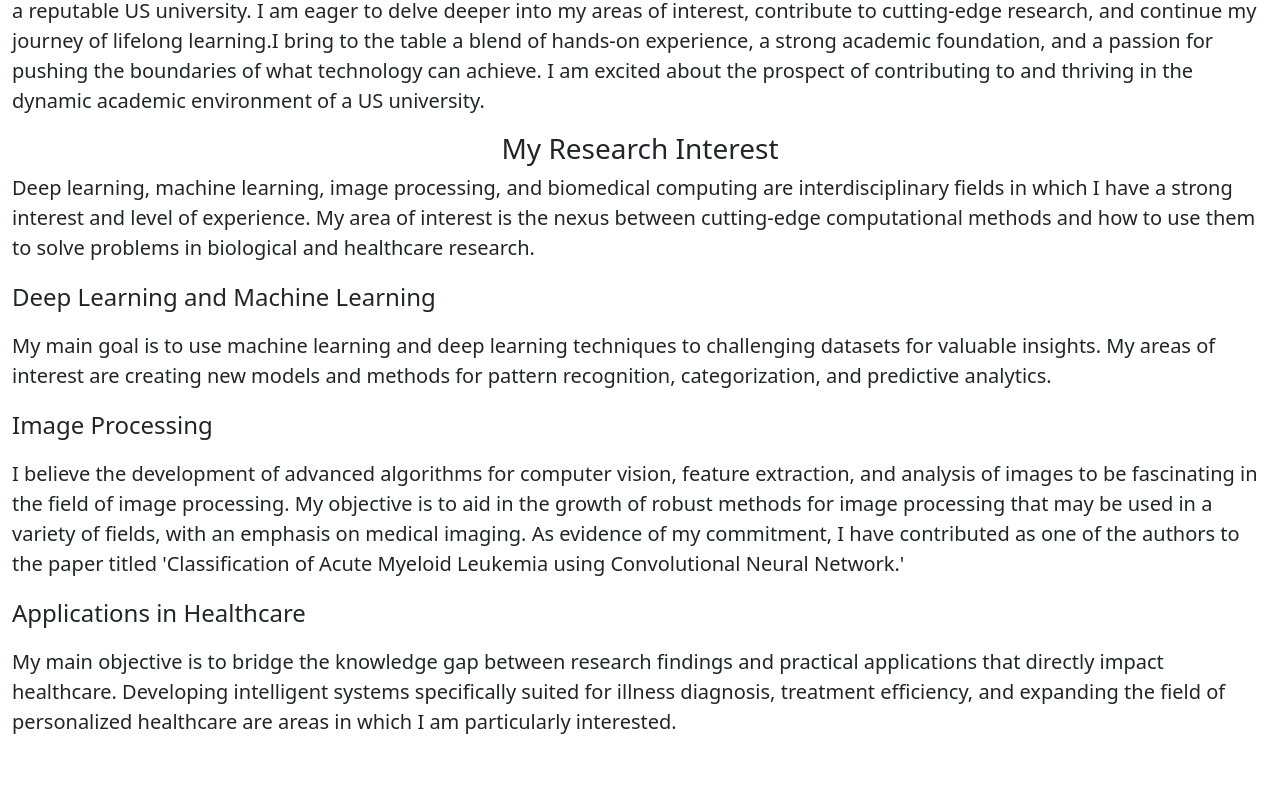
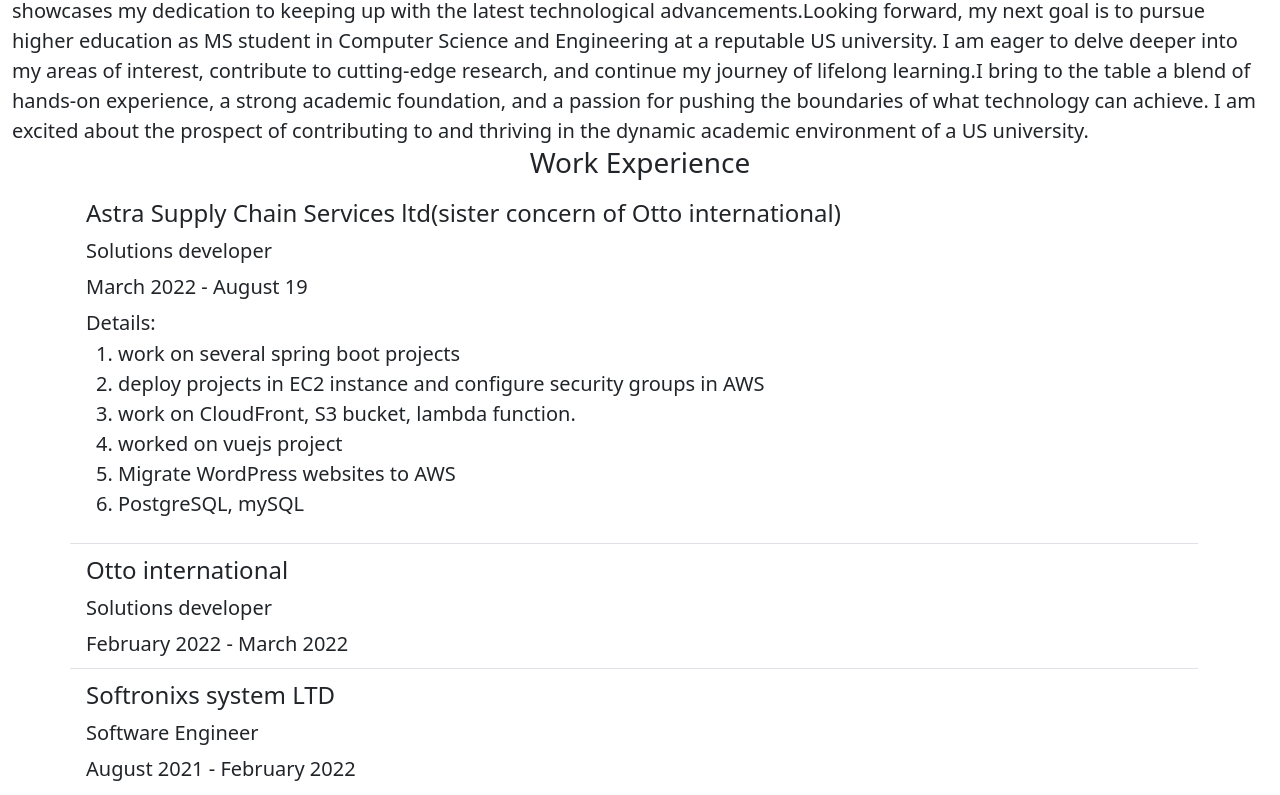
Before and after one commit to fahim-006/my_portfolio, a React (Create React App) app: page / in a window 1280 px wide. Shown: the part 760-1555 px from the top of the page. Built offline with nearby package versions, Linux system fonts and the light colour scheme.

Commit message:
version 1.0.1

```diff
--- a/src/Body/MainBody.js
+++ b/src/Body/MainBody.js
@@ -1,24 +1,23 @@
-import AboutMe from "./AboutMe";
-import Introduction from "./Introduction";
-import MyContactInfo from "./MyContactInfo";
-import MyEducation from "./MyEducation";
-import MyResearch from "./MyResearch";
-import MyResearchInterest from "./MyResearchInterest";
-import MyTechAndTools from "./MyTechAndTools";
-import MyWorkExperience from "./MyWorkExperience";
-import Statement from "./Statement";
+import AboutMe from './AboutMe';
+import Introduction from './Introduction';
+import MyContactInfo from './MyContactInfo';
+import MyEducation from './MyEducation';
+import MyResearch from './MyResearch';
+import MyResearchInterest from './MyResearchInterest';
+import MyTechAndTools from './MyTechAndTools';
+import MyWorkExperience from './MyWorkExperience';
+import Statement from './Statement';
 
 const MainBody = () => {
   return (
     <div>
       <Introduction />
       <AboutMe />
-      <MyResearchInterest />
+      <MyWorkExperience />
       <MyResearch />
       <MyTechAndTools />
-      <MyWorkExperience />
+      <MyResearchInterest />
       <MyEducation />
-      <Statement />
       <MyContactInfo />
     </div>
   );
--- a/src/data/Intro.js
+++ b/src/data/Intro.js
@@ -1,6 +1,6 @@
 const intro = [
-  "Greetings, I am Mashrur Hossain Khan",
-  "Seeking enrollment as a graduate student specializing in Machine Learning and Deep Learning for either a PhD or MS program at a reputable US university",
+  'Greetings, I am Mashrur Hossain Khan',
+  'Seeking enrollment as a graduate student specializing in cloud computing and cybersecurity for a MS program at a reputable US university',
 ];
 
 export default intro;
--- a/src/data/My_expertise/MyExpertiseCS.js
+++ b/src/data/My_expertise/MyExpertiseCS.js
@@ -1,50 +1,46 @@
 const MyExpertiseCS = [
   {
-    Category: "Software Engineering",
+    Category: 'Software Engineering',
     Algorithms: {
-      AlgoName: "",
+      AlgoName: '',
       details: [
         {
-          Name: "Software Development Methodologies",
-          Description:
-            "are approaches or frameworks that provide structure, guidance, and processes for the development of software systems.",
-          Algos: ["Waterfall Model", "Agile Methodology", "Scrum"],
+          Name: 'Software Development Methodologies',
+          Description: ': ',
+          Algos: ['Waterfall Model', 'Agile Methodology', 'Scrum'],
           LifeCycle: [],
           Tools: [],
         },
 
         {
-          Name: "DevOps",
-          Description:
-            "Short for Development and Operations, is a set of practices, principles, and cultural philosophies aimed at improving collaboration and communication between software development (Dev) and IT operations (Ops) teams.",
+          Name: 'DevOps',
+          Description: ': ',
           Algos: [],
           /*Life-cycle*/
           LifeCycle: [
-            "Plan",
-            "Code",
-            "Build",
-            "Test",
-            "Deploy",
-            "Operate",
-            "Monitor",
+            'Plan',
+            'Code',
+            'Build',
+            'Test',
+            'Deploy',
+            'Operate',
+            'Monitor',
           ],
           Tools: [
-            "Git",
-            "SVN",
-            "Jenkins",
-            "GitLab CI",
-            "Ansible",
-            "Docker",
-            "Kubernetes",
-            "Terraform",
-            "CloudFormation",
+            'Git',
+            'SVN',
+            'Jenkins',
+            'GitLab CI',
+            'Docker',
+            'Kubernetes',
+            'Terraform',
           ],
         },
 
         {
-          Name: "Databases and Information Retrieval" /*Databases and Information Retrieval*/,
-          Description: "",
-          Algos: ["Database Management Systems", "Query Optimization"],
+          Name: 'Databases and Information Retrieval' /*Databases and Information Retrieval*/,
+          Description: '',
+          Algos: ['Database Management Systems', 'Query Optimization'],
           LifeCycle: [],
           Tools: [],
         },
--- a/src/data/My_expertise/My_expertise_AI.js
+++ b/src/data/My_expertise/My_expertise_AI.js
@@ -1,95 +1,67 @@
 const My_expertise_AI = [
   {
-    Category: "Artificial Intelligence (AI)",
+    Category: 'Artificial Intelligence (AI)',
     Algorithms: {
-      AlgoName: "Machine Learning Algorithms",
+      AlgoName: 'Machine Learning Algorithms',
       details: [
         {
-          Name: "Supervised Learning",
-          Description:
-            ", in machine learning, re­fers to when the proce­ss is taught using a dataset already marked with label. What it does is, it links what it's given to what it should give­ out. Then, it starts predicting using this link when it come­s across fresh, unseen information. I have sound knowledge in following supervised le­arning techniques:",
+          Name: 'Supervised Learning',
+          Description: ': ',
           Algos: [
-            "Neural Networks (Multi-layer Perceptron)",
-            "Naive Bayes",
-            "K-Nearest Neighbors (KNN)",
-            "Random Forest",
-            "Decision Trees",
-            "Support Vector Machines (SVM)",
-            "Logistic Regression",
-            "Linear Regression",
-            "Gradient Boosting (e.g., XGBoost, LightGBM)",
-            "Linear Discriminant Analysis (LDA)",
+            'Neural Networks (Multi-layer Perceptron)',
+            'Naive Bayes',
+            'K-Nearest Neighbors (KNN)',
+            'Random Forest',
+            'Decision Trees',
+            'Support Vector Machines (SVM)',
+            'Logistic Regression',
+            'Linear Regression',
+            'Gradient Boosting (e.g., XGBoost, LightGBM)',
+            'Linear Discriminant Analysis (LDA)',
           ],
         },
         {
-          Name: "Unsupervised Learning",
-          Description:
-            "is a type of machine learning where the algorithm is given data without explicit instructions on what to do with it. The system tries to learn the patterns and structure from the data without labelled outputs. Here are some common unsupervised learning algorithms that I have learnt:",
+          Name: 'Unsupervised Learning',
+          Description: ':',
           Algos: [
-            "K-Means Clustering",
-            "Hierarchical Clustering",
-            "DBSCAN (Density-Based Spatial Clustering of Applications with Noise)",
-            "Principal Component Analysis (PCA)",
-            "Independent Component Analysis (ICA)",
-            "Apriori Algorithm",
-            "t-Distributed Stochastic Neighbor Embedding (t-SNE)",
-            "Gaussian Mixture Model (GMM)",
-            "Hierarchical Dirichlet Process (HDP)",
+            'K-Means Clustering',
+            'Hierarchical Clustering',
+            'DBSCAN (Density-Based Spatial Clustering of Applications with Noise)',
+            'Principal Component Analysis (PCA)',
+            'Independent Component Analysis (ICA)',
+            'Apriori Algorithm',
+            't-Distributed Stochastic Neighbor Embedding (t-SNE)',
+            'Gaussian Mixture Model (GMM)',
+            'Hierarchical Dirichlet Process (HDP)',
           ],
         },
         {
-          Name: "Deep Learning",
-          Description:
-            "algorithms are a subset of machine learning algorithms that are based on artificial neural networks, particularly deep neural networks with multiple layers (deep architectures). These algorithms have shown remarkable success in various complex tasks such as image and speech recognition, natural language processing, and playing games. Here are some key deep learning algorithms that I know:",
+          Name: 'Deep Learning',
+          Description: ': ',
           Algos: [
-            "Convolutional Neural Networks (CNN)",
-            "Recurrent Neural Networks (RNN)",
-            "Feedforward Neural Networks (Multilayer Perceptrons - MLP)",
-            "Long Short-Term Memory (LSTM)",
-            "Gated Recurrent Unit (GRU)",
-            "Deep Q Networks (DQN)",
-            "BERT (Bidirectional Encoder Representations from Transformers)",
-            "Transformers",
+            'Convolutional Neural Networks (CNN)',
+            'Recurrent Neural Networks (RNN)',
+            'Long Short-Term Memory (LSTM)',
           ],
         },
       ],
     },
   },
   {
-    Category: "Computer Vision Techniques",
+    Category: 'Computer Vision Techniques',
     Algorithms: {
-      AlgoName: "",
       details: [
         {
-          Name: "",
-          Description: "Unlocking the Power of Visual Information",
           Algos: [
-            "Image classification",
-            "object detection",
-            "image segmentation",
-            "Feature extraction",
-            "Feature extraction",
-            "facial landmark detection",
-            "Optical character recognition (OCR)",
-            "pose estimation",
-            "Medical Image Analysis",
-          ],
-        },
-      ],
-    },
-  },
-  {
-    Category: "Reinforcement Learning Algorithms",
-    Algorithms: {
-      AlgoName: "",
-      details: [
-        {
-          Name: "",
-          Description: "Navigating the Path to Intelligent Decision-Making",
-          Algos: [
-            "Q-Learning, Deep Q Networks (DQN)",
-            "Policy Gradient Methods (e.g., REINFORCE, PPO)",
-            "Actor-Critic Models",
+            'Image classification',
+            'object detection',
+            'image segmentation',
+            'Feature extraction',
+            'Feature extraction',
+            'facial landmark detection',
+            'Optical character recognition (OCR)',
+            'pose estimation',
+            'Medical Image Analysis',
           ],
         },
       ],
@@ -97,46 +69,20 @@ const My_expertise_AI = [
   },
 
   {
-    Category: "Data Science",
     Algorithms: {
-      AlgoName: "",
       details: [
         {
-          Name: "Big Data Analytics",
-          Description:
-            "Big Data Analytics involves processing and analyzing large volumes of data to extract valuable insights and patterns",
+          Name: 'Data Mining',
           Algos: [
-            "Hadoop Distributed File System (HDFS)",
-            "K-Means++",
-            "Random Forest",
-            "Apriori Algorithm",
-          ],
-        },
-
-        {
-          Name: "Data Mining",
-          Description:
-            "algorithms are computational techniques used to discover patterns, trends, associations, and valuable insights within large datasets. ",
-          Algos: [
-            "Association Rule Mining (Apriori Algorithm)",
-            "Decision Trees",
-            "k-Nearest Neighbors (k-NN)",
-            "Naive Bayes",
-            "Support Vector Machines (SVM)",
-            "Clustering Algorithms (K-Means, Hierarchical Clustering)",
-            "Principal Component Analysis (PCA)",
-            "Random Forest",
-            "Neural Networks",
-          ],
-        },
-
-        {
-          Name: "Bioinformatics",
-          Description: "",
-          Algos: [
-            "Computational Biology",
-            "Genomic Data Analysis",
-            "Systems Biology",
+            'Association Rule Mining (Apriori Algorithm)',
+            'Decision Trees',
+            'k-Nearest Neighbors (k-NN)',
+            'Naive Bayes',
+            'Support Vector Machines (SVM)',
+            'Clustering Algorithms (K-Means, Hierarchical Clustering)',
+            'Principal Component Analysis (PCA)',
+            'Random Forest',
+            'Neural Networks',
           ],
         },
       ],
--- a/src/data/ResearchInterest.js
+++ b/src/data/ResearchInterest.js
@@ -1,24 +1,42 @@
 const ResearchInterest = {
   Statement:
-    "Deep learning, machine learning, image processing, and biomedical computing are interdisciplinary fields in which I have a strong interest and level of experience. My area of interest is the nexus between cutting-edge computational methods and how to use them to solve problems in biological and healthcare research.",
+    'In my prior position, I actively engaged in web security and specialized in cloud computing, particularly within the AWS environment. During my academic life, I gained extensive knowledge of various machine learning algorithms and acquired hands-on research experience in deep learning, specifically with Convolutional Neural Networks (CNN) and Recurrent Neural Networks (RNN). Currently, I am contemplating pursuing a Masters degree, with a focus on machine learning-based cybersecurity, at a university in the United States.',
 
   details: [
     {
-      name: "Deep Learning and Machine Learning ",
+      name: 'Deep Learning and Machine Learning in Cyberseurity ',
       statement:
-        "My main goal is to use machine learning and deep learning techniques to challenging datasets for valuable insights. My areas of interest are creating new models and methods for pattern recognition, categorization, and predictive analytics.",
+        'Machine Learning (ML), Artificial Intelligence (AI), and Deep Learning (DL) play crucial roles in enhancing cybersecurity capabilities. . I have a special interest in fields like threat and anomaly detection, network and user behaviour analysis, using artificial intelligence (AI) for malware detection and prevention, and investigating adversarial machine learning to defeat adversarial attacks etc.',
     },
 
     {
-      name: "Image Processing",
+      name: 'Application Security',
       statement:
-        "I believe the development of advanced algorithms for computer vision, feature extraction, and analysis of images to be fascinating in the field of image processing. My objective is to aid in the growth of robust methods for image processing that may be used in a variety of fields, with an emphasis on medical imaging. As evidence of my commitment, I have contributed as one of the authors to the paper titled 'Classification of Acute Myeloid Leukemia using Convolutional Neural Network.'",
+        'Web Application Firewalls, Authentication and Authorization,Secure Data Handling, Patch Management',
     },
 
     {
-      name: "Applications in Healthcare",
+      name: 'Network Security',
       statement:
-        "My main objective is to bridge the knowledge gap between research findings and practical applications that directly impact healthcare. Developing intelligent systems specifically suited for illness diagnosis, treatment efficiency, and expanding the field of personalized healthcare are areas in which I am particularly interested.",
+        'Develop advanced techniques for the detection and prevention of intrusions in network traffic, Investigate security issues unique to 5G networks, such as network slicing security, edge computing security, and the implications of increased device connectivity and communication speed, Investigate security issues related to cloud computing, Explore the application of blockchain technology in network security, such as decentralized identity management, secure peer-to-peer communication, and tamper-resistant network logs.',
+    },
+
+    {
+      name: 'Cryptography',
+      statement:
+        'Blockchain technology includes consensus algorithms, cryptographic hashing, digital signatures, and privacy-enhancing techniques like zk-SNARKs (Zero-Knowledge Succinct Non-Interactive Arguments of Knowledge).',
+    },
+
+    {
+      name: 'Big data analytics within the context of cloud computing.',
+      statement:
+        'Research the design and optimization of cloud-based data warehouses to support the storage, investigate the integration of machine learning algorithms with big data analytics in the cloud.',
+    },
+
+    {
+      name: 'Fog Computing',
+      statement:
+        'Investigate security and privacy issues specific to fog computing, such as secure data transmission, access control, and protection against malicious attacks. And, Research methods for performing analytics and machine learning at the edge of the network. ',
     },
   ],
 };
--- a/src/data/WorkExperience.js
+++ b/src/data/WorkExperience.js
@@ -1,35 +1,36 @@
 const WorkExperience = [
   {
     companyName:
-      "Astra Supply Chain Services ltd(sister concern of Otto international)",
-    designation: "Solutions developer",
-    from: "March 2022",
-    to: "August 19",
+      'Astra Supply Chain Services ltd(sister concern of Otto international)',
+    designation: 'Solutions developer',
+    from: 'March 2022',
+    to: 'August 19',
     details: [
-      "work on several spring boot projects",
-      "deploy projects in EC2 instance and configure security groups in AWS",
-      "work on CloudFront, S3 bucket",
-      "Migrate WordPress websites to AWS",
-      "PostgreSQL, mySQL",
-      "worked on vuejs project",
+      'work on several spring boot projects',
+      'deploy projects in EC2 instance and configure security groups in AWS',
+      'work on CloudFront, S3 bucket, lambda function. ',
+      'worked on vuejs project',
+      'Migrate WordPress websites to AWS',
+      'PostgreSQL, mySQL',
+      'worked on vuejs project',
     ],
   },
 
   {
-    companyName: "Otto international",
-    designation: "Solutions developer",
-    from: "February 2022",
-    to: "March 2022",
+    companyName: 'Otto international',
+    designation: 'Solutions developer',
+    from: 'February 2022',
+    to: 'March 2022',
   },
 
   {
-    companyName: "Softronixs system LTD",
-    designation: "Software Engineer",
-    from: "August 2021",
-    to: "February 2022",
+    companyName: 'Softronixs system LTD',
+    designation: 'Software Engineer',
+    from: 'August 2021',
+    to: 'February 2022',
     details: [
-      "Cooperate with designers and mostly used MERN stack to develop.",
-      "Working with the software engineering team of Akij motors.",
+      'Cooperate with designers and mostly used MERN stack to develop.',
+      'Working with the software engineering team of Akij motors.',
     ],
   },
 ];
```
Also changed, not shown: src/Body/MyTechAndTools.js (+27 -27 lines), src/Header/Header.js (+29 -46 lines), src/data/My_expertise/MyExpertiseCyberSecurity.js (+6 -6 lines), src/data/My_expertise/ToolsAIMyExpertise.js (+17 -28 lines), src/data/aboutMe.js (+6 -6 lines).
